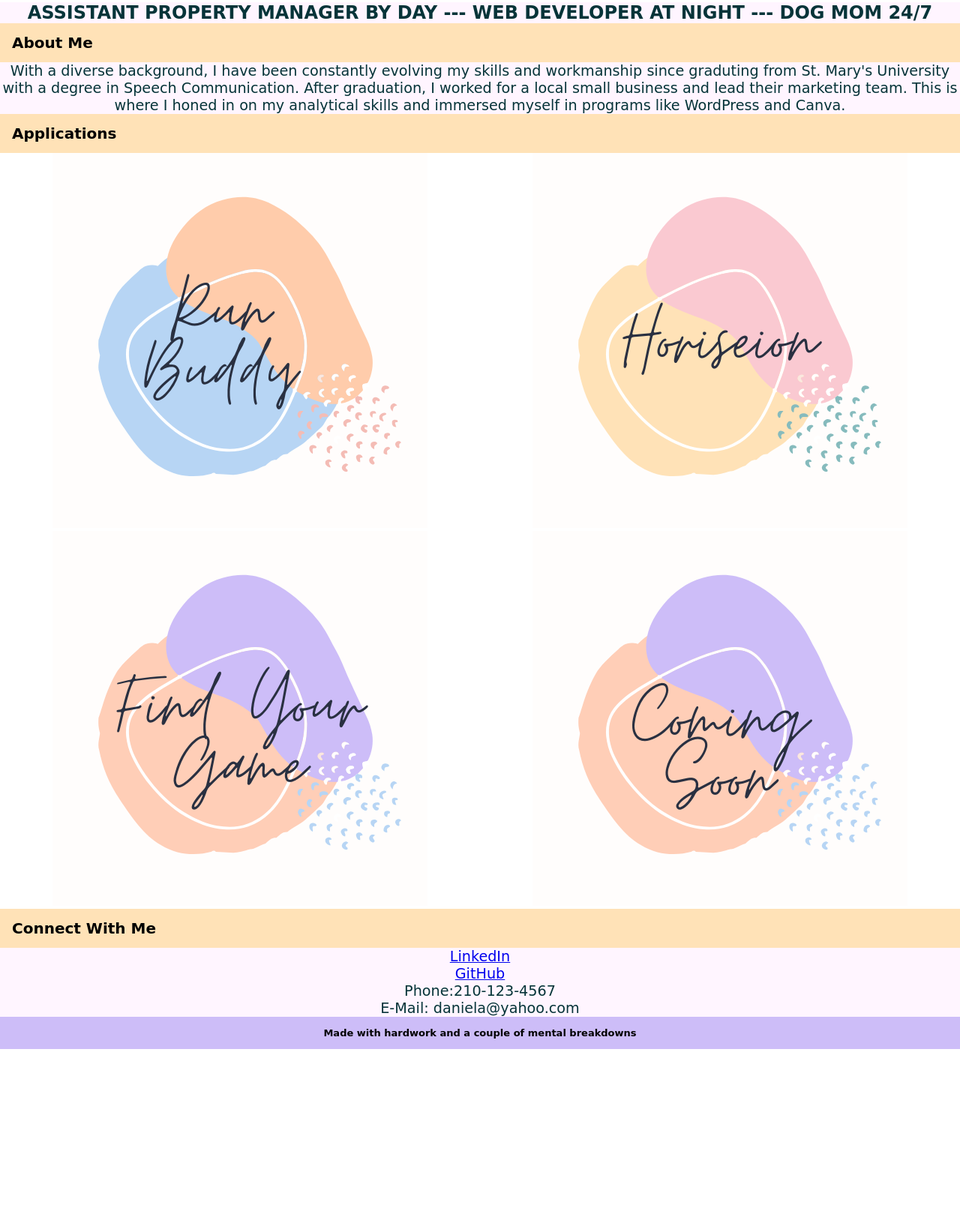
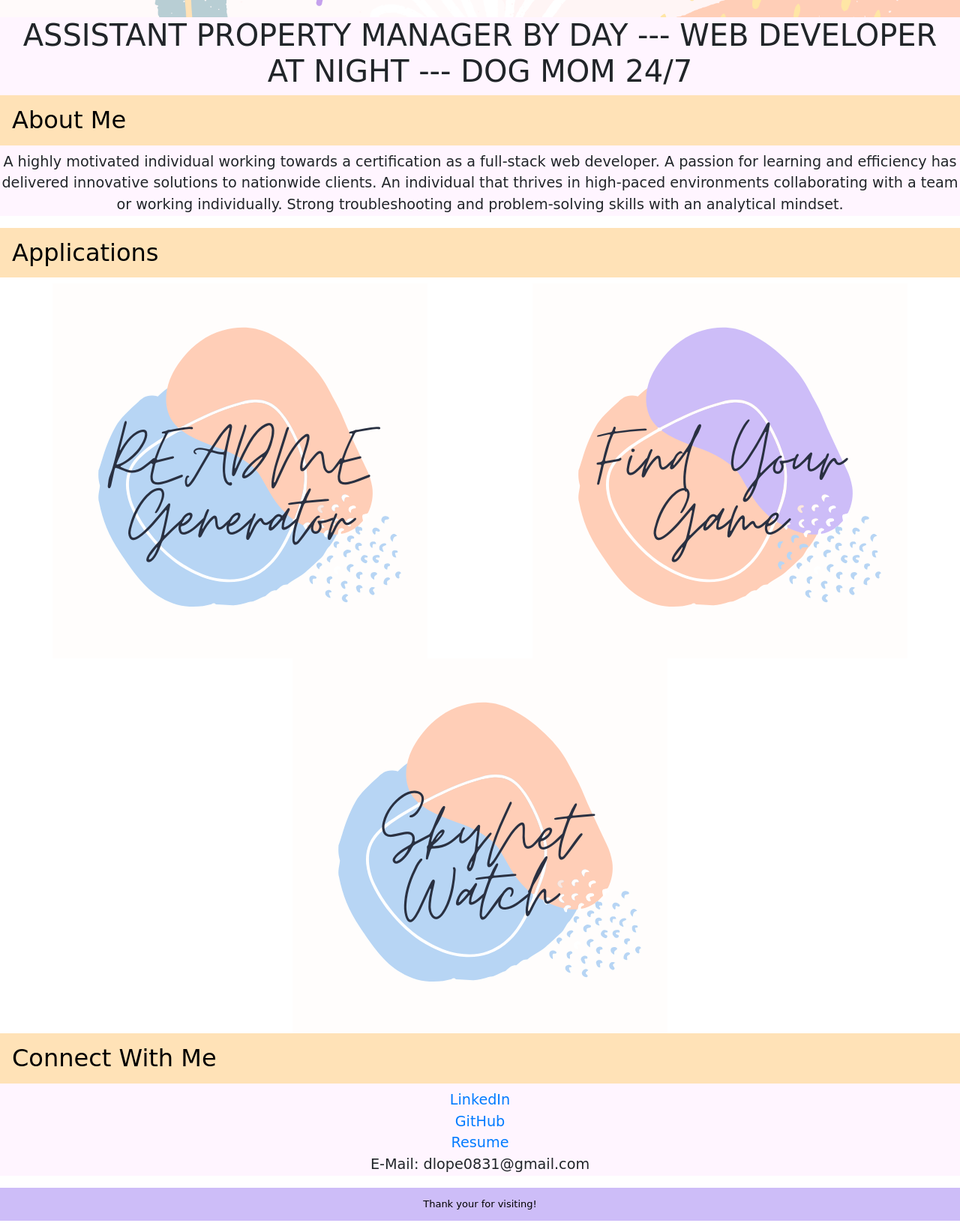
Before and after one commit to dlope0831/all-about-daniela-lopez, a website: page index.html in a window 1280 px wide. Shown: the part 919-2550 px from the top of the page at 75% size. Before the commit the page ends 2318 px from the top, so only its background shows below. Drawn offline with nearby package versions, Linux system fonts and the light colour scheme.

Commit message:
added resume link

```diff
--- a/index.html
+++ b/index.html
@@ -2,9 +2,10 @@
 <html lang="en">
     <head>
         <meta charset="UTF-8" />
-        <meta name="viewport" content="width=device-width, initial-scale=1.0" />
+        <meta name="viewport" content="width=device-width, initial-scale=1, shrink-to-fit=no">
         <title>Daniela Lopez - Full Stack Web Developer</title>
         <link rel="stylesheet" href= "./assets/css/style.css">
+        <link rel="stylesheet" href="https://cdn.jsdelivr.net/npm/bootstrap@4.5.3/dist/css/bootstrap.min.css" integrity="sha384-TX8t27EcRE3e/ihU7zmQxVncDAy5uIKz4rEkgIXeMed4M0jlfIDPvg6uqKI2xXr2" crossorigin="anonymous">
     </head>
     <body>
     <header>
@@ -30,8 +31,7 @@
         <div id="about-me" class="about-me">
         <h1>ASSISTANT PROPERTY MANAGER BY DAY --- WEB DEVELOPER AT NIGHT --- DOG MOM 24/7</h1>
             <h2>About Me</h2>
-            <p>With a diverse background, I have been constantly evolving my skills and workmanship since graduting from St. Mary's University with a degree in Speech Communication.
-                After graduation, I worked for a local small business and lead their marketing team. This is where I honed in on my analytical skills and immersed myself in programs like WordPress and Canva.
+            <p>A highly motivated individual working towards a certification as a full-stack web developer.  A passion for learning and efficiency has delivered innovative solutions to nationwide clients. An individual that thrives in high-paced environments collaborating with a team or working individually. Strong troubleshooting and problem-solving skills with an analytical mindset.
             </p>
         </div>
     </section>
@@ -41,17 +41,13 @@
     <h2>Applications</h2>
         <section id="applications" class="applications">
             <div class="flex-row">
-                <a href="https://dlope0831.github.io/run-buddy-2/" target="_blank">
-                    <img src="./assets/images/run buddy.png">
-                </a>
-                <a href="https://dlope0831.github.io/Horiseon-Homework/" target="_blank">
-                    <img src="./assets/images/horiseion.png" alt="abstract image with pastel colors for horiseion project"/>
-                </a>
+                <a href="https://github.com/dlope0831/readme-generator" target="_blank">
+                    <img src="./assets/images/Readme Generator.png">
                 <a href="https://dlope0831.github.io/find-your-game/" target="_blank">
                     <img src="./assets/images/find your game.png" alt="abstract image with pastel colors for find your game"/>
                 </a>
-                <a href="" target="_blank">
-                    <img src="./assets/images/coming soon 2.png" alt="abstract image with pastel colors for future project"/>
+                <a href="https://polar-atoll-04436.herokuapp.com/" target="_blank">
+                    <img src="./assets/images/SkyNet Watch.png" alt="abstract image with pastel colors for SkyNet Watch"/>
                 </a>
             </div>
         </section>
@@ -64,8 +60,9 @@
             <ul>
             <li><a href ="https://www.linkedin.com/in/daniela-lopez-5654851b6/" target="_blank">LinkedIn</a>
             <li><a href="https://github.com/dlope0831" target="_blank">GitHub</a>
-            <li>Phone:210-123-4567</li>
-            <li>E-Mail: daniela@yahoo.com</li>
+            <li><a href="https://docs.google.com/document/d/1KuhAfvWlKV8WpJGoC1Tup6oxZszaFs9S/edit?usp=sharing&ouid=105200820130152868937&rtpof=true&sd=true"target="_blank">Resume</a></li>
+
+            <li>E-Mail: dlope0831@gmail.com</li>
             </ul>
         </div>
     </section>
@@ -73,7 +70,7 @@
 
 <!-- footer start-->
     <footer>
-        <h2>Made with hardwork and a couple of mental breakdowns</h2>
+        <h2>Thank your for visiting!</h2>
     </footer>
 <!--footer end-->
     </body>
--- /dev/null
+++ b/package.json
@@ -0,0 +1,5 @@
+{
+  "dependencies": {
+    "bootstrap": "^5.2.2"
+  }
+}
```
Also changed, not shown: assets/images/Readme Generator.png (added), assets/images/SkyNet Watch.png (added), 2 other files.
